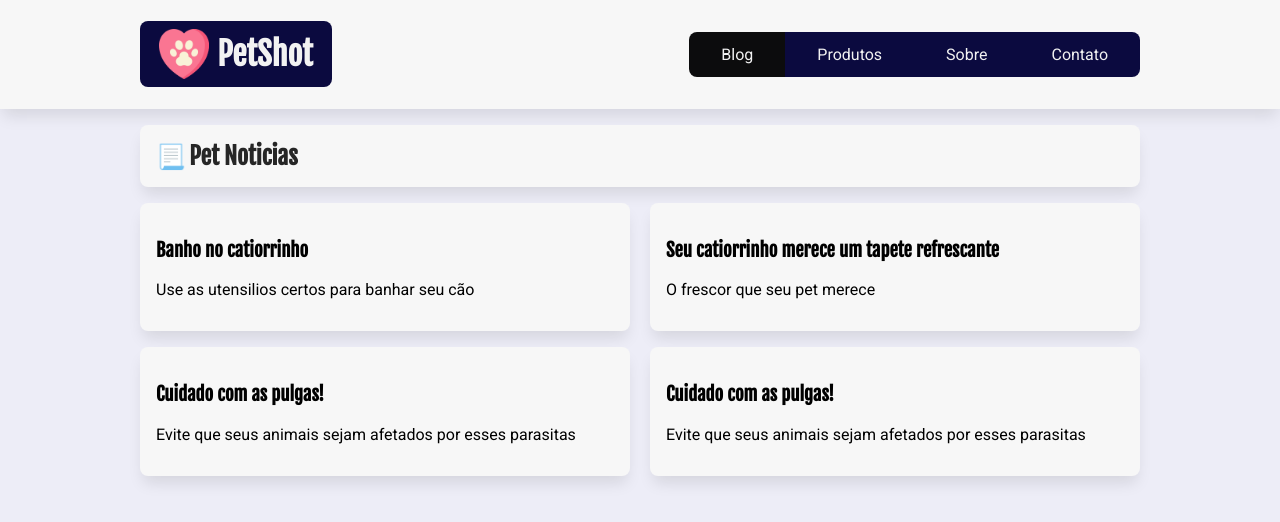
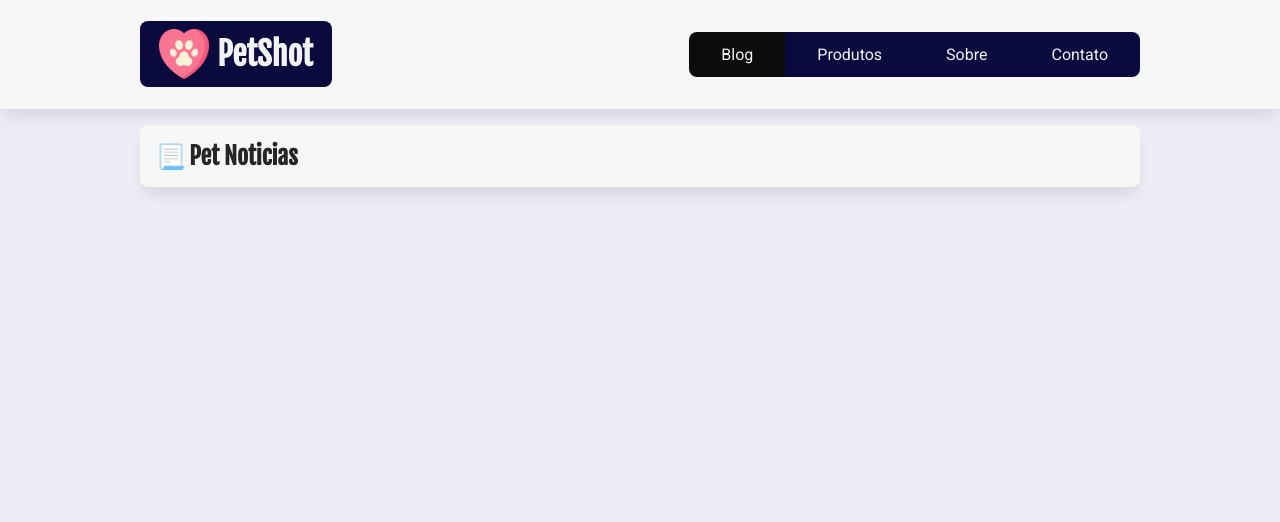
Before and after one commit to R0drigo-Pedroso/projeto-react-petshop, a React (Create React App) app: page / in a window 1280 px wide. Shown: the top 522 px of the page. Built offline with nearby package versions, Linux system fonts and the light colour scheme; data requests are answered from the project's data file.

Commit message:
usando fetch para acessar a api

```diff
--- a/db.json
+++ b/db.json
@@ -65,6 +65,15 @@
       "subtitulo": "A alimentação da tartaruga é simples e fácil de encontrar",
       "descricao": "A dieta deve contar com a ingestão de ração, frutas e vegetais como cenouras, maças e mamão, além de feijão verde e espinafre. Outro complemento essencial para a manutenção da proteína é a ingestão de tenébrios vivos ou desidratados. O normal é que um animal jovem coma mais carne, mas passe a preferir frutas e legumes quando for ficando idoso. A alimentação deve ser composta por aproximadamente 80% a 90% de legumes e flores e somente 10% a 20% de frutas.",
       "categoria": "bem-estar"
+    },
+    {
+      "id": 9
+    },
+    {
+      "id": 10
+    },
+    {
+      "id": 11
     }
   ],
   "contatos": []
--- /dev/null
+++ b/src/API/servidor-api.js
@@ -0,0 +1,5 @@
+const porta = "3007";
+
+const servidorApi = `http://localhost:${porta}`;
+
+export default servidorApi;
--- a/src/components/ListaPosts/ListaPosts.jsx
+++ b/src/components/ListaPosts/ListaPosts.jsx
@@ -1,45 +1,27 @@
+import servidorApi from "../../API/servidor-api";
+
 import estilo from "./ListaPosts.module.css";
 
 const ListaPosts = () => {
-  const posts = [
-    {
-      id: 1,
-      titulo: "Banho no catiorrinho",
-      subtitulo: "Use as utensilios certos para banhar seu cão",
-      descricao:
-        "Banhos regulares mantém os pelos e pele de seu cachorro limpa, renovada e saudável. O processo de ensaboar e escovar remove resíduos de pelos e peles que já estão mortas, providenciando um maior respiro da pele de seu cachorro",
-      categoria: "bem-estar",
-    },
-    {
-      id: 2,
-      titulo: "Seu catiorrinho merece um tapete refrescante",
-      subtitulo: "O frescor que seu pet merece",
-      descricao:
-        "O produto é um colchonete de nylon, recheado com espuma e gel (não tóxico), que promete refrescar os bichos. O gel interno é ativado com o peso e a pressão do animal, ou seja, começa a funcionar quando o pet está sobre ele. O tapete promete baixar a temperatura entre 6ºC e 10°C em relação à registrada no ambiente.",
-      categoria: "bem-estar",
-    },
-    {
-      id: 3,
-      titulo: "Cuidado com as pulgas!",
-      subtitulo: "Evite que seus animais sejam afetados por esses parasitas",
-      descricao:
-        "Para prevenir que o seu pet seja infestado, coleiras e sprays anti-pulgas e carrapatos são boas opções. Procure uma clínica veterinária para saber qual é a melhor escolha para o seu animal, de acordo com o porte, tipo de pelo e idade. Os sprays precisam ser reforçados a cada 30 dias para que o efeito seja mantido.",
-      categoria: "bem-estar",
-    },
-    {
-      id: 4,
-      titulo: "Cuidado com as pulgas!",
-      subtitulo: "Evite que seus animais sejam afetados por esses parasitas",
-      descricao:
-        "Para prevenir que o seu pet seja infestado, coleiras e sprays anti-pulgas e carrapatos são boas opções. Procure uma clínica veterinária para saber qual é a melhor escolha para o seu animal, de acordo com o porte, tipo de pelo e idade. Os sprays precisam ser reforçados a cada 30 dias para que o efeito seja mantido.",
-      categoria: "bem-estar",
-    },
-  ];
+  console.log(servidorApi);
+  const postsTemp = [];
+
+  const getPosts = async () => {
+    try {
+      const resposta = await fetch(`${servidorApi}/posts`);
+      const dados = await resposta.json();
+      console.log(dados);
+    } catch (error) {
+      console.log("Deu ruim " + error.message);
+    }
+  };
+
+  getPosts();
 
   return (
     <div className={estilo.lista_posts}>
       {/* Função utilizando map */}
-      {posts.map(({ id, titulo, subtitulo }) => {
+      {postsTemp.map(({ id, titulo, subtitulo }) => {
         return (
           <article key={id} className={estilo.post}>
             <h3>{titulo}</h3>
```
